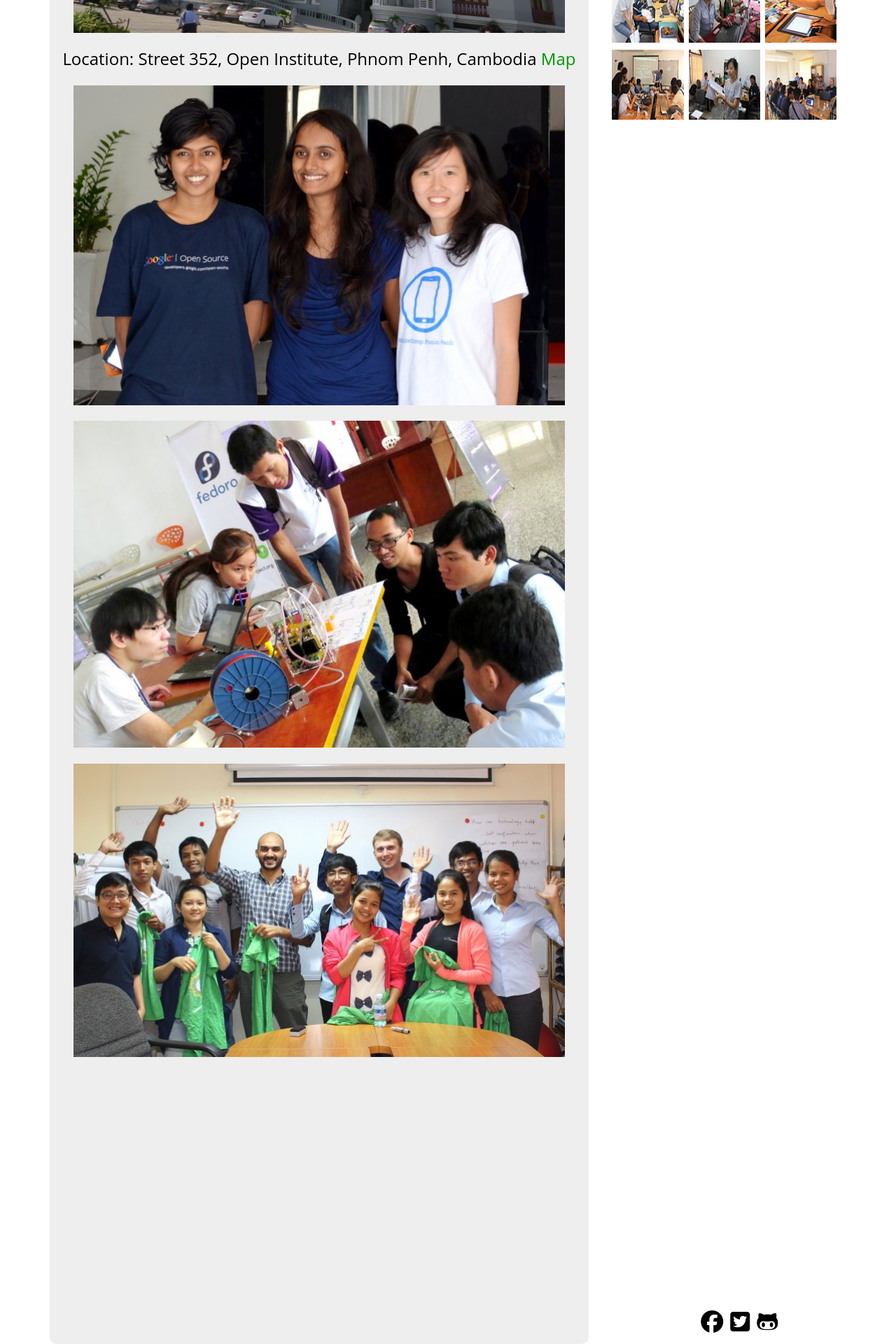
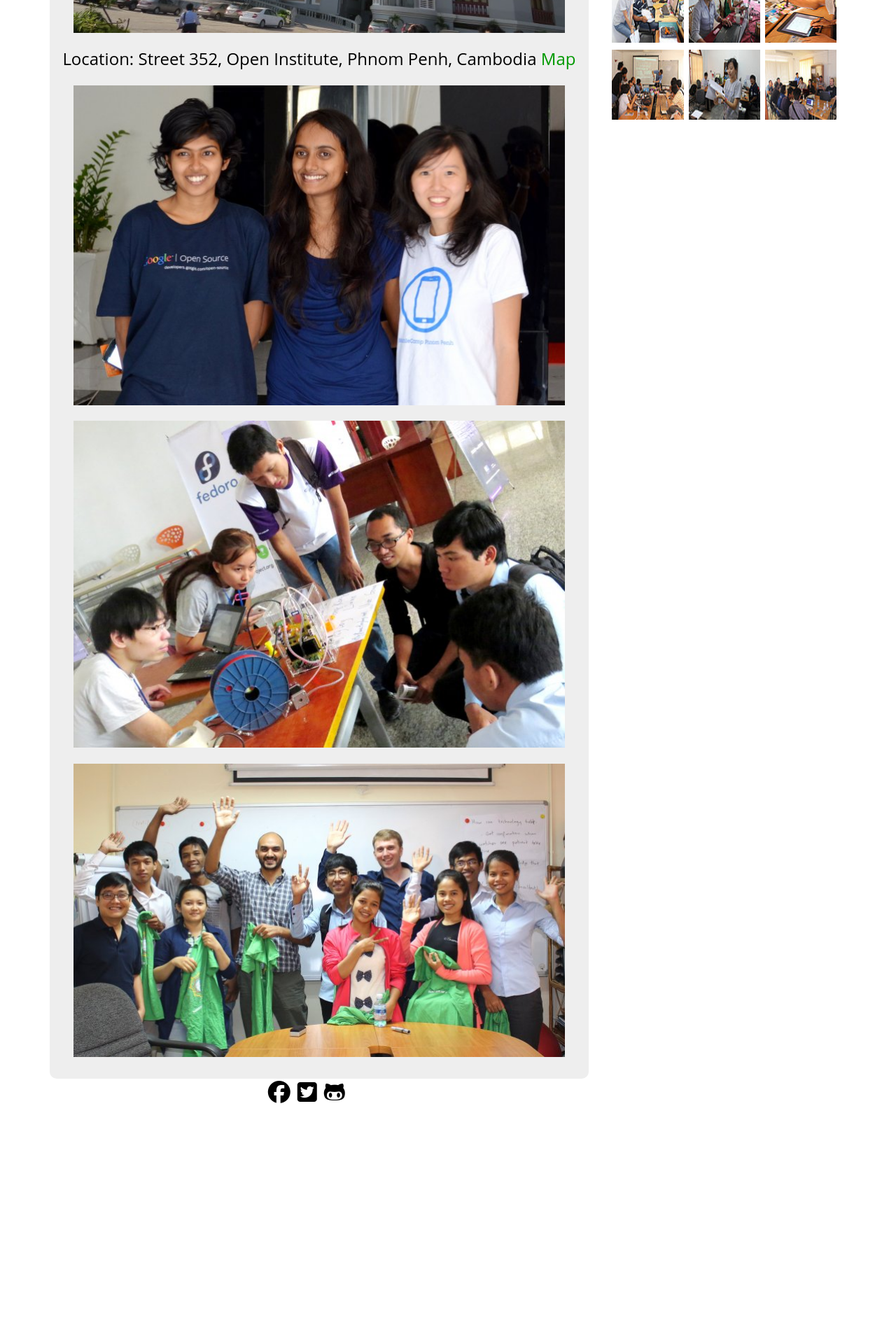
Before and after one commit to fossasia/2014.fossasia.org, a Jekyll site: the page built from index.md, in a window 1280 px wide. Shown: the part 2815-4735 px from the top of the page at 70% size. Built offline with Jekyll 4.4.1, drawn with Linux system fonts in a browser that asks for light colours; nearby versions of some CDN libraries; some web fonts are replaced; after the commit the page ends 4625 px from its top, so only the background shows below that.

Commit message:
fixed issue#1 better by changing the height for #wrapper to auto

```diff
--- a/_includes/header.html
+++ b/_includes/header.html
@@ -303,7 +303,7 @@ input[type=checkbox]:checked ~ #menu{
 
 #wrapper {
 	width: 80em;
-	height: 290em;
+	height: auto;
 	margin: 0 auto;
 	max-width: 90%;
 	padding: 0 1em 1em 1em;
@@ -346,6 +346,7 @@ input[type=checkbox]:checked ~ #menu{
 		display: block;
 		margin-top: 5%;
 		width: 100%;
+		height:100%;
 	}
 }
 
```
